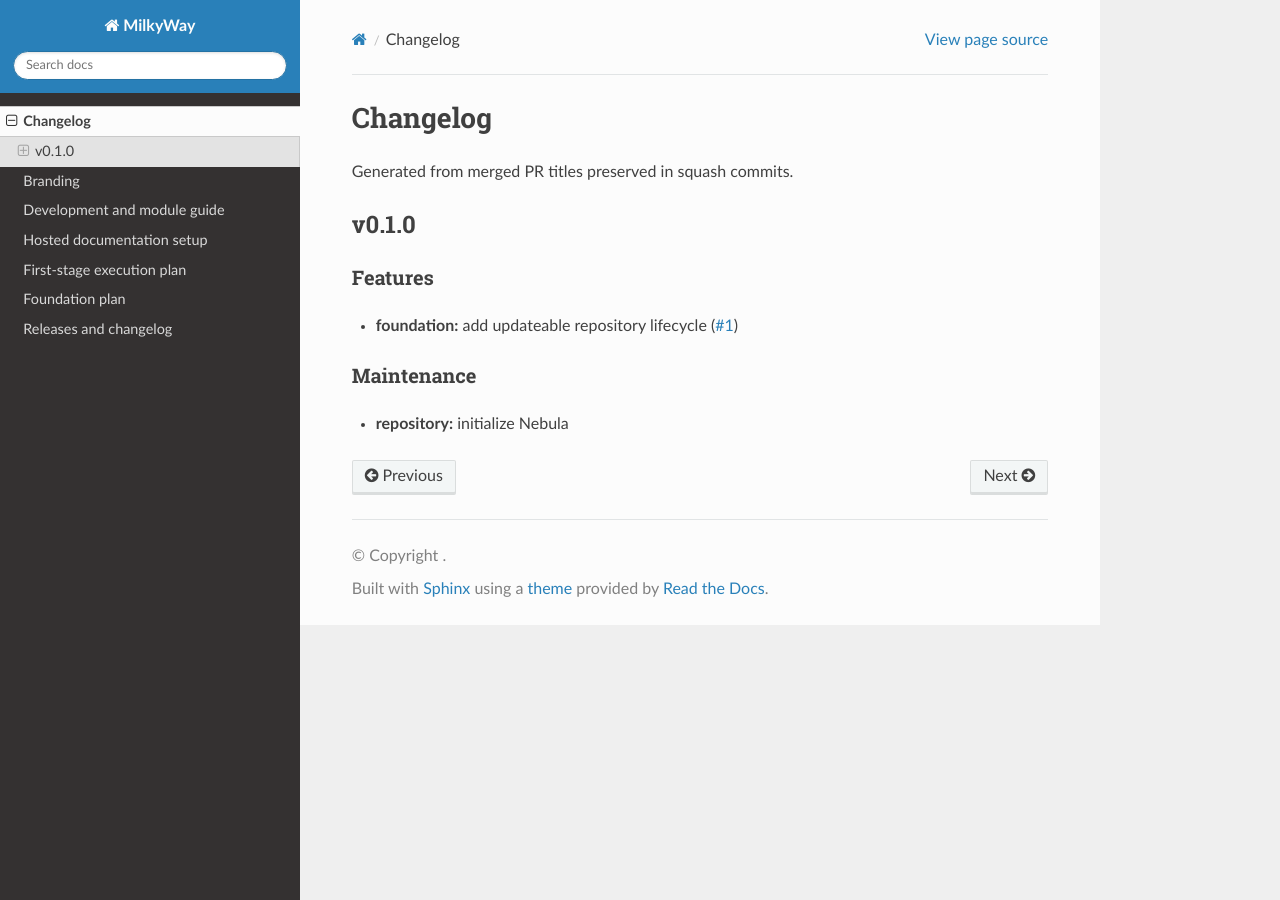
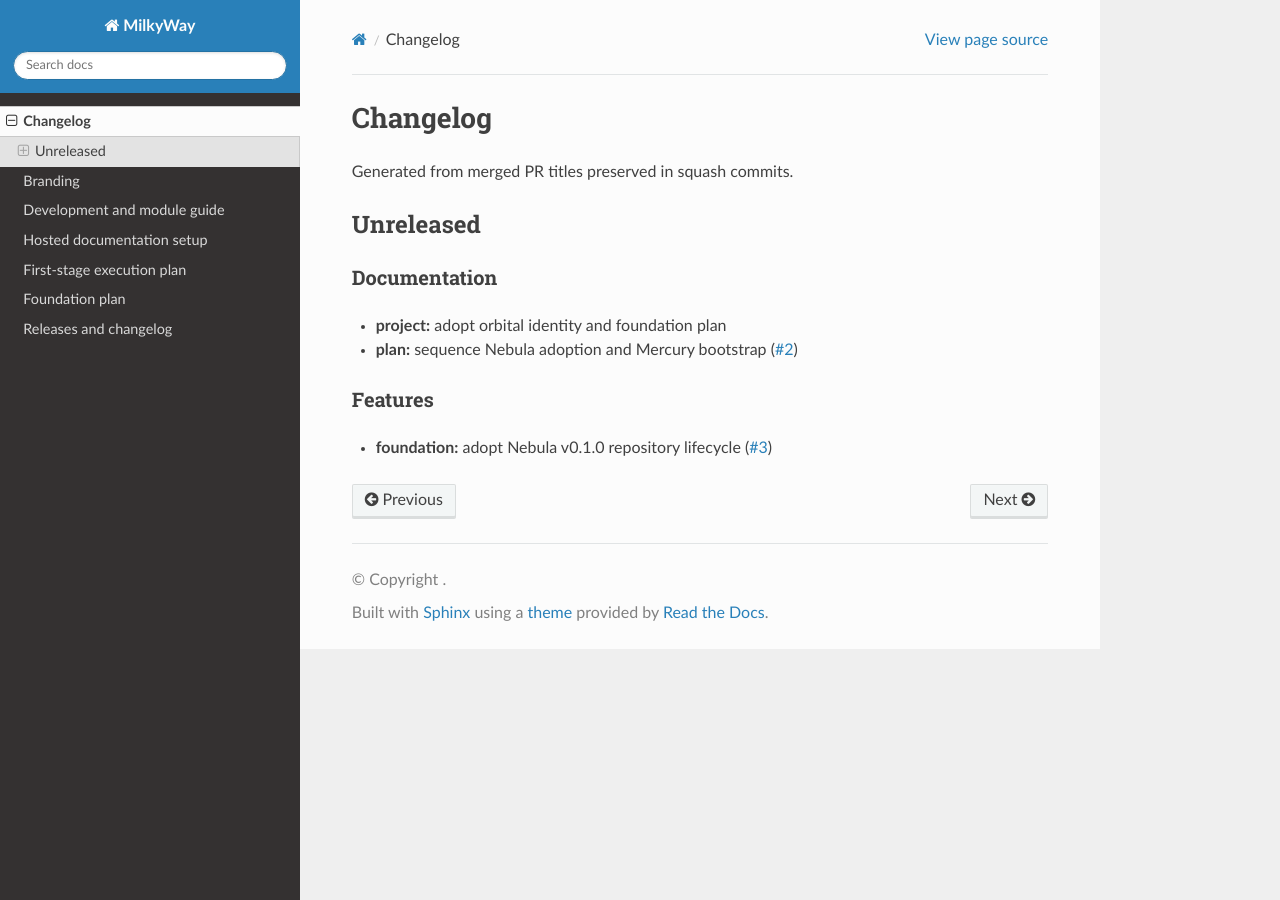
Before and after one commit to CafofoLabs/milkyway, a Sphinx documentation site: the page built from docs/CHANGELOG.md, in a window 1280 px wide. Built offline with Sphinx 7.4.7 and the Read the Docs theme 3.1.0, drawn with Linux system fonts in a browser that asks for light colours; the version number could not be read and is left out.

Commit message:
chore(changelog): refresh accepted history

```diff
--- a/docs/CHANGELOG.md
+++ b/docs/CHANGELOG.md
@@ -2,10 +2,11 @@
 
 Generated from merged PR titles preserved in squash commits.
 
-## v0.1.0
+## Unreleased
+
+### Documentation
+- **project:** adopt orbital identity and foundation plan
+- **plan:** sequence Nebula adoption and Mercury bootstrap ([#2](https://github.com/CafofoLabs/milkyway/pull/2))
 
 ### Features
-- **foundation:** add updateable repository lifecycle ([#1](https://github.com/CafofoLabs/nebula/pull/1))
-
-### Maintenance
-- **repository:** initialize Nebula
+- **foundation:** adopt Nebula v0.1.0 repository lifecycle ([#3](https://github.com/CafofoLabs/milkyway/pull/3))
```
